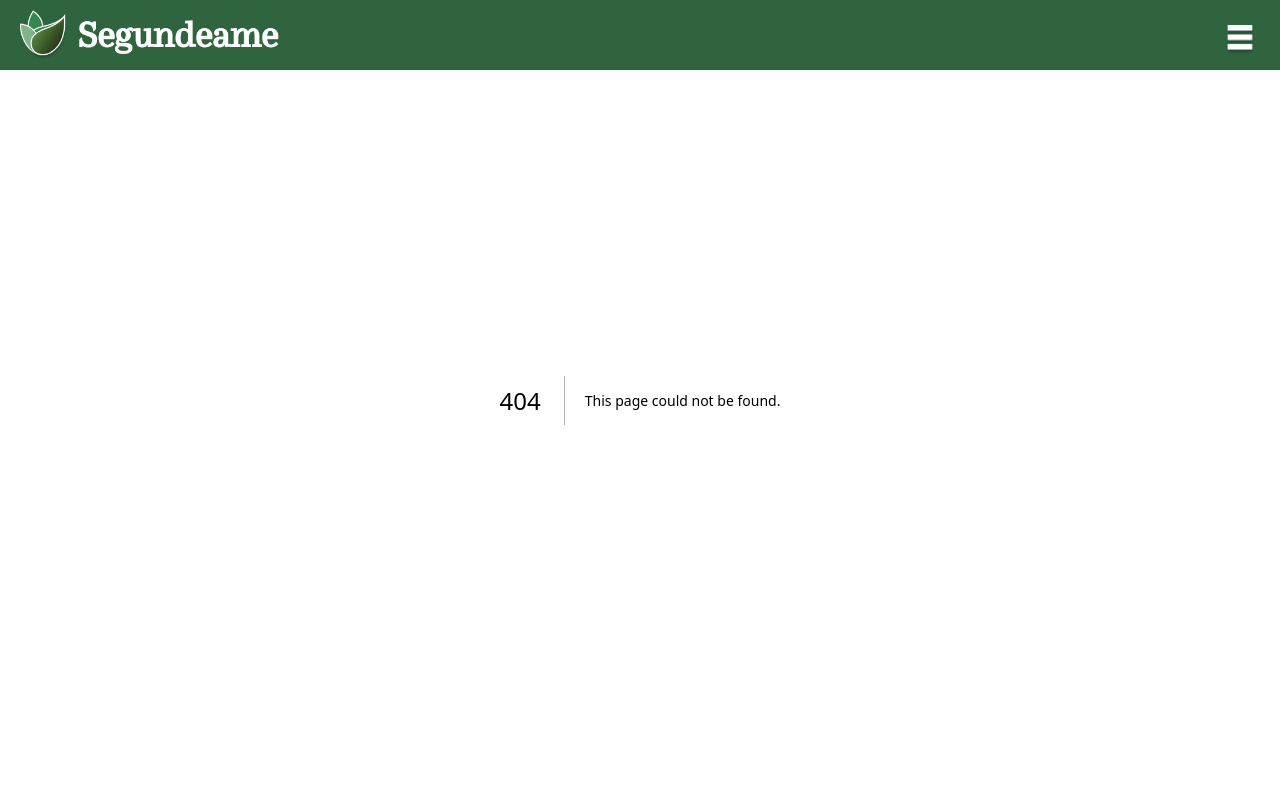
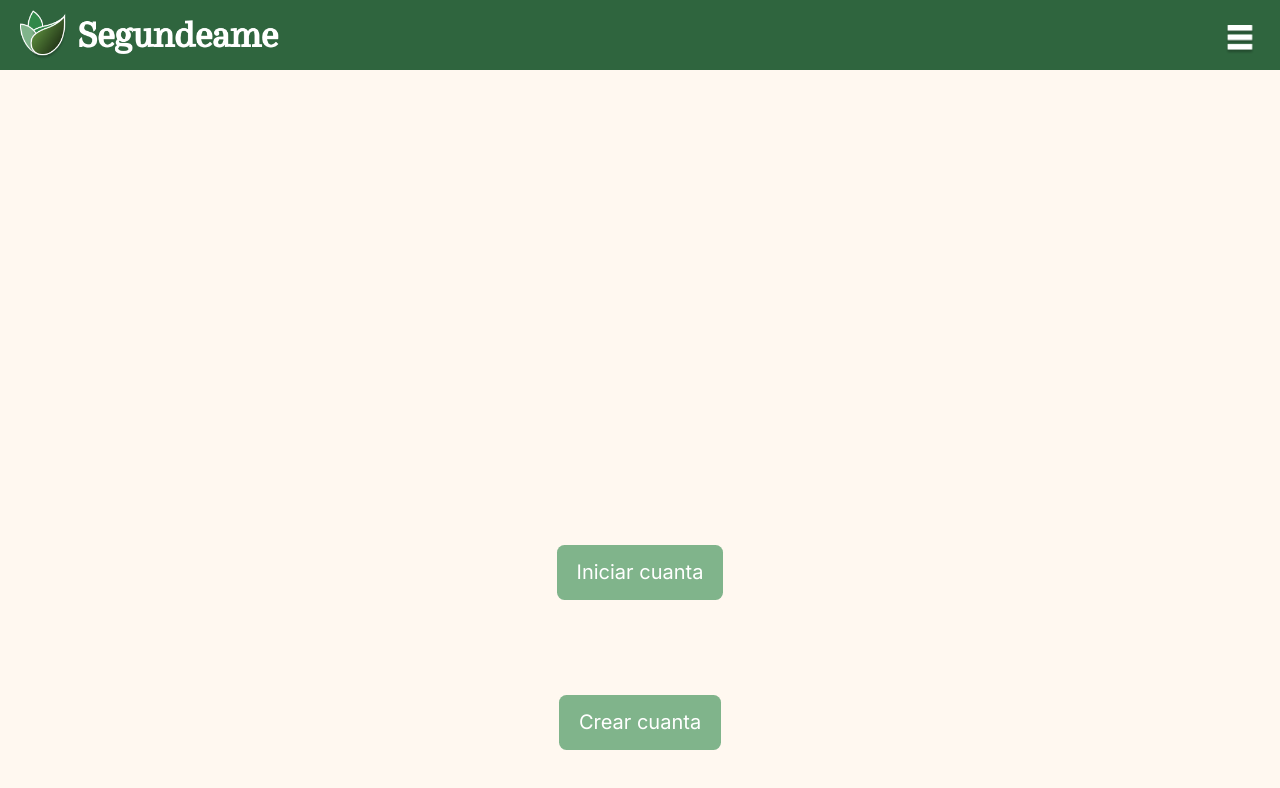
Before and after one commit to ilangar/Segundeame, a Next.js app: page /elegir in a window 1280 px wide. Before the commit this address had no page. Shown: the top 788 px of the page. Built offline with nearby package versions, Linux system fonts and the light colour scheme.

Commit message:
Paginas para crear cuentas e iniciar sesión

```diff
--- /dev/null
+++ b/app/(cuenta)/crear/page.jsx
@@ -0,0 +1,14 @@
+"use client";
+
+export default function CrearCuenta() {
+  return (
+    <section className="flex align-center justify-center bg-[#FFF8F0] h-full ">
+      <div className="">
+        <form action="">
+
+        </form>
+
+      </div>
+    </section>
+  );
+}
--- /dev/null
+++ b/app/(cuenta)/elegir/page.jsx
@@ -0,0 +1,14 @@
+"use client";
+
+export default function Elegir() {
+  return (
+    <section className="flex align-center justify-center bg-[#FFF8F0] h-full ">
+        <div className="absolute aling-center bottom-10 bg-[#80B48B] hover:bg-[#6C9675] focus:outline-none focus:bg-green-300 rounded-md py-2 px-4">
+          <a href="./crear" className="text-white">Crear cuanta</a>
+        </div>
+        <div className="absolute aling-center bottom-40 bg-[#80B48B] hover:bg-[#6C9675] focus:outline-none focus:bg-green-300 rounded-md py-2 px-4">
+          <a href="./iniciar" className="text-white">Iniciar cuanta</a>
+        </div>
+    </section>
+  );
+}
--- /dev/null
+++ b/app/(cuenta)/iniciar/page.jsx
@@ -0,0 +1,13 @@
+"use client";
+
+export default function IniciarCuenta() {
+  return (
+    <section className="flex align-center justify-center bg-[#FFF8F0] h-full ">
+      <div className="">
+
+
+
+      </div>
+    </section>
+  );
+}
--- a/app/components/menu.jsx
+++ b/app/components/menu.jsx
@@ -20,7 +20,7 @@ const HamburgerMenu = () => {
           <a href="./materiales" className="block text-white py-4 px-6 mr-8 cursor-pointer hover:text-black">Materiales</a>
           <a href="./ia" className="block text-white py-4 px-6 cursor-pointer hover:text-black">IA</a>
           <a href="./ong" className="block text-white py-4 px-6 cursor-pointer hover:text-black">ONGs</a>
-          <a href="./perfil" className="block text-white py-4 px-6 cursor-pointer hover:text-black">Perfil</a>
+          <a href="./elegir" className="block text-white py-4 px-6 cursor-pointer hover:text-black">Perfil</a>
           <a href="./ayuda" className="block text-white py-4 px-6 cursor-pointer hover:text-black">Ayuda</a>
         </div>
       )}
--- a/app/page.jsx
+++ b/app/page.jsx
@@ -27,7 +27,7 @@ export default function Home() {
       </div>
 
       <div className="ml-12 absolute aling-center bottom-10 bg-[#80B48B] hover:bg-[#6C9675] focus:outline-none focus:bg-green-300 rounded-md py-2 px-4">
-        <a href="./ayuda" className="text-white">¿Cómo usar Segundeame?</a>
+        <a href="./elegir" className="text-white ">Inicia sesión</a>
       </div>
     </main>
   );
```
